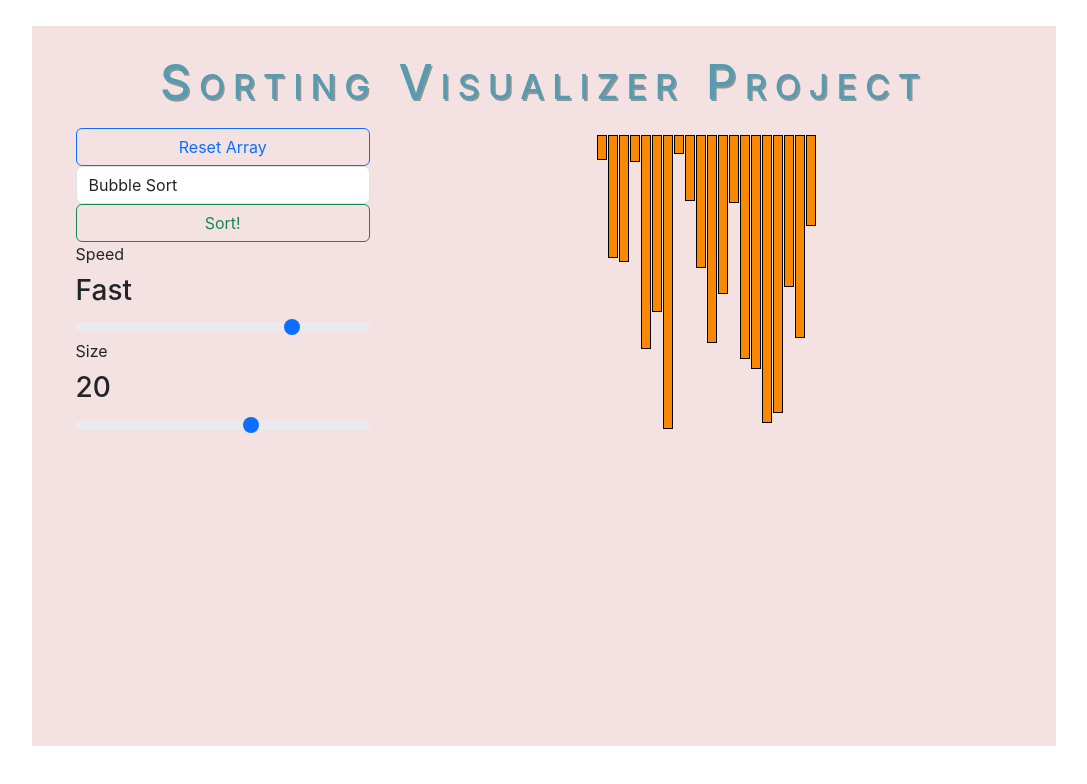
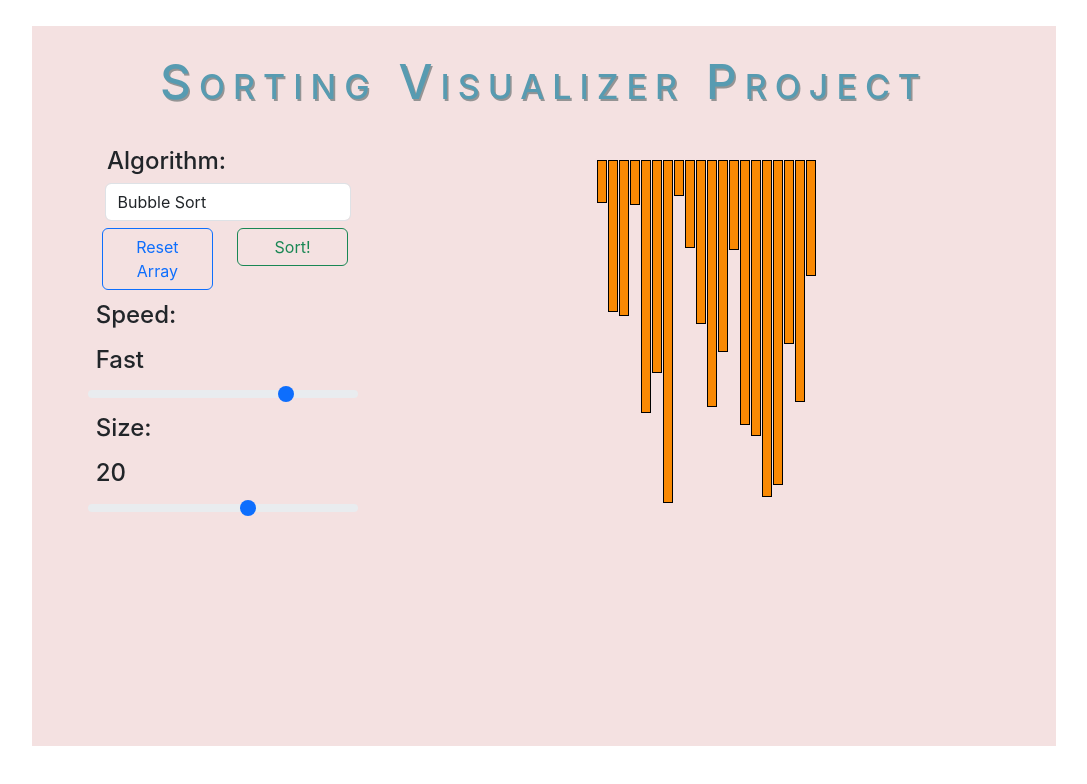
Before and after one commit to abhishekghosh-in/Sorting-Visualizer-React, a React (Create React App) app: page / in a window 1280 px wide. Shown: the top 784 px of the page, without its empty margins (96-1183 px from the left). Built offline with nearby package versions, Linux system fonts and the light colour scheme.

Commit message:
Added heap sort

```diff
--- a/src/App.css
+++ b/src/App.css
@@ -19,7 +19,7 @@
 
 .side-panel {
   margin: 1%;
-  padding: 1%;
+  padding: 5%;
   display: flex;
   flex-direction: column;
   justify-content: center;
@@ -28,9 +28,19 @@
 
 .array-bars-space {
   margin: 1%;
-  padding: 1%;
+  padding: 5%;
   display: flex;
   flex-direction: row;
   justify-content: center;
   height: 100%;
 }
+
+.full-width {
+  width: 100%;
+  margin: 2%;
+}
+
+.text-head {
+  margin: 2%;
+  padding: 1%;
+}
--- a/src/App.js
+++ b/src/App.js
@@ -9,10 +9,11 @@ import insertion_sort from './Functions/insertion_sort';
 import selection_sort from './Functions/selection_sort';
 import merge_sort from './Functions/merge_sort';
 import quick_sort from './Functions/quick_sort';
+import heap_sort from './Functions/heap_sort';
 
 // Array Specifications
-let minArray = 5;
-let maxArray = 300;
+let minArray = 20;
+let maxArray = 350;
 let firstColor = "#F98903";
 let secondColor = "#C62727";
 let thirdColor = "#FFA6D5";
@@ -128,6 +129,11 @@ function App() {
     perform_sorting(moves);
   }
 
+  const heap_sort_array = () => {
+    let moves = heap_sort(array);
+    perform_sorting(moves);
+  }
+
   const print_speed = (givenSpeed) => {
     let speed_category = "Speed";
     switch(givenSpeed) {
@@ -169,6 +175,9 @@ function App() {
       case "quick":
         quick_sort_array();
         break;
+      case "heap":
+        heap_sort_array();
+        break;
       default:
         console.log("No sorting algorithm selected");
     }
@@ -183,21 +192,35 @@ function App() {
         <div className="row">
           <div className="col-4">
             <div className="side-panel">
-              <button onClick = {() => reset_array()} className="btn btn-outline-primary" disabled={disableFlag}>Reset Array</button>
-              <select className="form-control" value={selectedOption} onChange={(e) => setSelectedOption(e.target.value)} disabled={disableFlag}>
+              <div className="container-fluid">
+                <div className="row">
+                  <div className="col-12">
+                    <h4 className="text-head">Algorithm: </h4>
+                    <select className="form-control full-width" value={selectedOption} onChange={(e) => setSelectedOption(e.target.value)} disabled={disableFlag}>
                       <option value="bubble">Bubble Sort</option>
                       <option value="insertion">Insertion Sort</option>
                       <option value="selection">Selection Sort</option>
                       <option value="merge">Merge Sort</option>
                       <option value="quick">Quick Sort</option>
+                      <option value="heap">Heap Sort</option>
                     </select>
-              <button onClick = {() => call_sorting_algorithm()} className="btn btn-outline-success" disabled={disableFlag}>Sort!</button>
-              <label htmlFor="customRange2" className="form-label">Speed</label>
-              <h3>{print_speed(5 - (speed-5)/20)}</h3>
+                  </div>
+                  <div className="col-6">
+                    <button onClick = {() => reset_array()} className="btn btn-outline-primary full-width" disabled={disableFlag}>Reset Array</button>
+                  </div>
+                  <div className="col-6">
+                  <button onClick = {() => call_sorting_algorithm()} className="btn btn-outline-success full-width" disabled={disableFlag}>Sort!</button>
+                  </div>
+                </div>
+              </div>
+
+              <h4 className="text-head">Speed: </h4>
+              <h4 className="text-head">{print_speed(5 - (speed-5)/20)}</h4>
               <input type="range" min='5' max='85' step='20' value={90 - speed} onChange={(e) => setSpeed(90 - e.target.value)} className="form-range" id="customRange2" disabled = {disableFlag}></input>
-              <label htmlFor="customRange2" className="form-label">Size</label>
-              <h3>{size}</h3>
+              <h4 className="text-head">Size: </h4>
+              <h4 className="text-head">{size}</h4>
               <input type="range" min='5' max='30' value={size} onChange={(e) => handle_size_change(e.target.value)} className="form-range" id="customRange2" disabled = {disableFlag}></input>
+
             </div>
           </div>
           <div className="col-8">
--- /dev/null
+++ b/src/Functions/heap_sort.js
@@ -0,0 +1,44 @@
+function heapify(arr, n, i, moves) {
+    let largest = i;
+    let l = 2*i + 1;
+    let r = 2*i + 2;
+    moves.push([0, l, largest]);
+    moves.push([2, l, largest]);
+    if(l < n && arr[l] > arr[largest]) {
+        largest = l;
+    }
+    moves.push([0, r, largest]);
+    moves.push([2, r, largest]);
+    if(r < n && arr[r] > arr[largest]) {
+        largest = r;
+    }
+    if(largest != i) {
+        moves.push([0, i, largest]);
+        moves.push([1, i, largest]);
+        moves.push([2, i, largest]);
+        let temp = arr[i];
+        arr[i] = arr[largest];
+        arr[largest] = temp;
+        heapify(arr, n, largest, moves);
+    }
+}
+
+export default function heap_sort(array) {
+    let n = array.length;
+    let arr = [...array];
+    let moves = [];
+    // building heap
+    for(let i = Math.floor(n/2) - 1; i >= 0; i--) {
+        heapify(arr, n, i, moves);
+    }
+    for(let i = n-1; i > 0; i--) {
+        moves.push([0, 0, i]);
+        moves.push([1, 0, i]);
+        moves.push([2, 0, i]);
+        let temp = arr[0];
+        arr[0] = arr[i];
+        arr[i] = temp;
+        heapify(arr, i, 0, moves);
+    }
+    return moves;
+}
```
Lines whose indentation alone changed are shown as unchanged.
